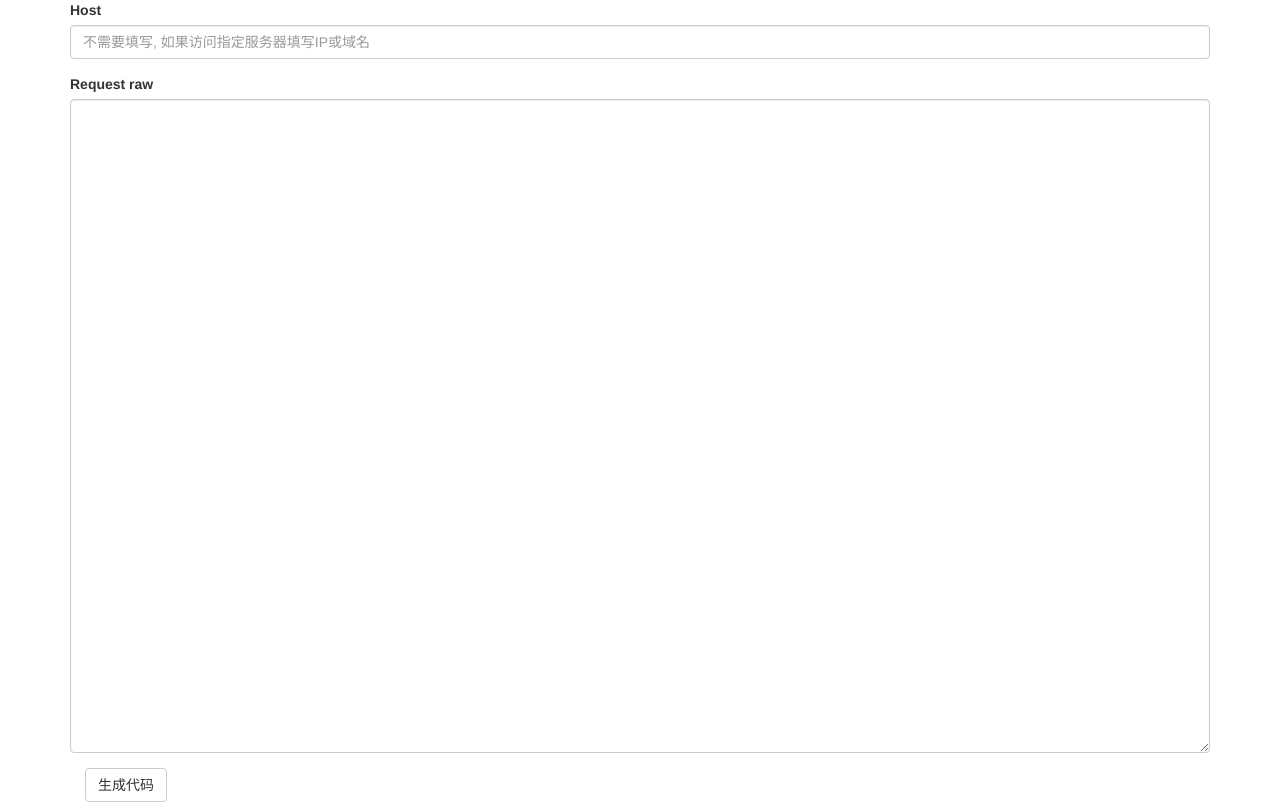
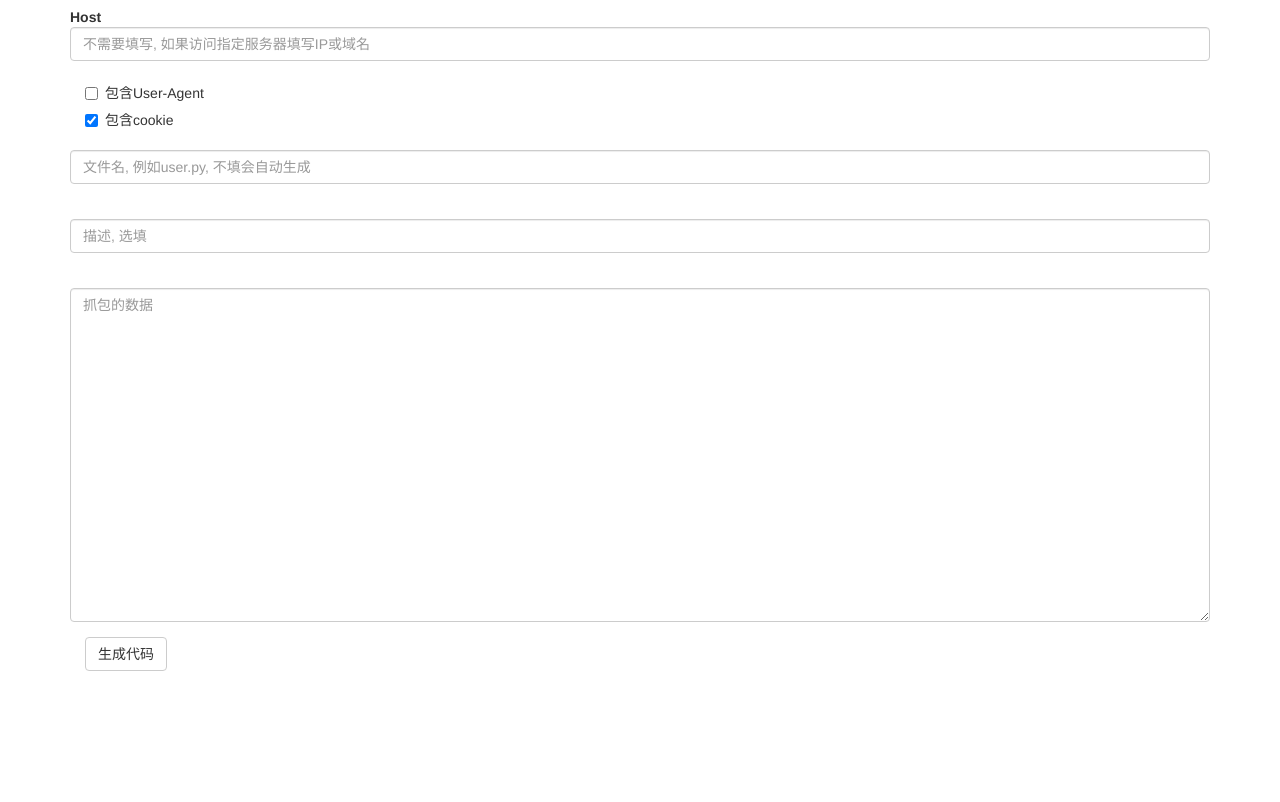
Before and after one commit to wasw100/requests-code, a Flask app: template requests_code/templates/generate.html in a window 1280 px wide. After the commit the page ends 671 px from the top, so only its background shows below. Run offline with Flask 2, Linux system fonts and the light colour scheme; tables that the repository leaves empty hold one stand-in row (values such as "Sample post"); the template is opened without the code that fills it: values that come from a table or form of the project are taken from there, most other values are stand-ins (such as "Sample title", 1, 10 or a date in 2020); some libraries are stand-ins or nearby versions.

Commit message:
修改生成代码的界面展示

```diff
--- a/requests_code/__init__.py
+++ b/requests_code/__init__.py
@@ -4,7 +4,7 @@ from __future__ import absolute_import
 from flask import Flask
 from flask_bootstrap import Bootstrap
 from flask_nav import Nav
-from flask_nav.elements import Navbar, View, Link, Subgroup, Separator, Text
+from flask_nav.elements import Navbar, View, Link
 
 import config as _config
 from requests_code.database import db
@@ -18,7 +18,7 @@ nav.register_element('top', Navbar(
     View('Generate Code', 'generate.index'),
     View('OJ', 'run.run'),
     View('List', 'code.list'),
-    Link('使用说明', 'http://www.baidu.com/', target='_blank'),
+    Link('使用说明', 'http://www.baidu.com/'),
 ))
 
 
--- a/requests_code/forms.py
+++ b/requests_code/forms.py
@@ -3,7 +3,7 @@ import os.path
 import string
 from flask import current_app
 from flask_wtf import Form
-from wtforms.fields import StringField, TextAreaField
+from wtforms.fields import StringField, TextAreaField, BooleanField, SubmitField
 from wtforms.validators import Optional, Required
 
 from requests_code.database import db
@@ -11,9 +11,25 @@ from requests_code.models import Code
 
 
 class RequestDataForm(Form):
-    host = StringField('Host', [Optional()])
-    data = TextAreaField('Request raw', [Required()])
-    action = StringField('action', [Required()])
+    host = StringField(
+        u'Host', [Optional()],
+        render_kw={'placeholder': u'不需要填写, 如果访问指定服务器填写IP或域名'}
+    )
+    filename = StringField(
+        '', [Optional()],
+        render_kw={'placeholder': u'文件名, 例如user.py, 不填会自动生成'}
+    )
+    desc = StringField(
+        '', [Optional()],
+        render_kw={'placeholder': u'描述, 选填'}
+    )
+    contain_headers = BooleanField(u'包含User-Agent', default=False)
+    contain_cookies = BooleanField(u'包含cookie', default=True)
+    data = TextAreaField(
+        '', [Required()],
+        render_kw={'rows': 16, 'placeholder': u'抓包的数据'}
+    )
+    submit = SubmitField(u'生成代码')
 
 
 class CodeForm(Form):
--- a/requests_code/templates/generate.html
+++ b/requests_code/templates/generate.html
@@ -1,3 +1,4 @@
+{% import "bootstrap/wtf.html" as wtf %}
 {%- extends "bootstrap/base.html" %}
 {% block navbar %}
 {{nav.top.render(id='top-navbar')}}
@@ -6,15 +7,13 @@
 <div class="container">
     <div class="col-md-12">
     <form class="form-horizontal" id="request-form" method="post" target="_blank">
-        <div class="form-group">
-            {{ form.host.label }}
-            <input type="text" name="host" class="form-control" placeholder="不需要填写, 如果访问指定服务器填写IP或域名">
-        </div>
-        <div class="form-group">
-            {{ form.data.label }}
-            <textarea name="data" class="form-control" rows="32"></textarea>
-        </div>
-        <button type="submit" class="btn btn-default">生成代码</button>
+        {{ wtf.form_field(form.host) }}
+        {{ wtf.form_field(form.contain_headers) }}
+        {{ wtf.form_field(form.contain_cookies) }}
+        {{ wtf.form_field(form.filename) }}
+        {{ wtf.form_field(form.desc) }}
+        {{ wtf.form_field(form.data) }}
+        {{ wtf.form_field(form.submit) }}
     </form>
     </div>
 </div>
--- a/requirements.txt
+++ b/requirements.txt
@@ -3,5 +3,5 @@ flask-wtf
 flask-script
 requests
 flask-sqlalchemy
--e git+https://github.com/wasw100/flask-bootstrap.git#egg=Flask-Bootstrap
--e git+https://github.com/wasw100/flask-nav.git#egg=flask_nav
+flask-bootstrap
+flask-nav
```
